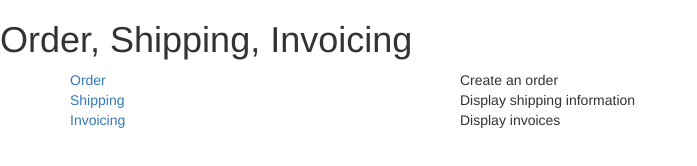
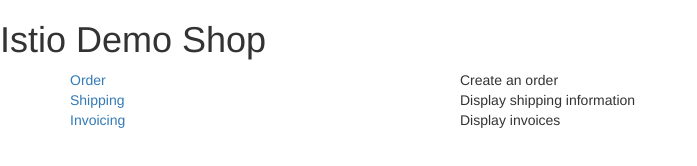
Before and after one commit to rbisoi/istio-demo-shop, a plain HTML site: page apache/index.html in a window 1280 px wide. Shown: the whole page, without its empty margins (0-697 px from the left). Drawn offline with nearby package versions, Linux system fonts and the light colour scheme.

Commit message:
Code update

```diff
--- a/apache/index.html
+++ b/apache/index.html
@@ -1,7 +1,7 @@
 <!DOCTYPE html>
 <html>
 <head>
-<title>Order, Shipping, Invoicing</title>
+<title>Istio Demo Shop</title>
 
 <link rel="stylesheet"
 	href="https://maxcdn.bootstrapcdn.com/bootstrap/3.2.0/css/bootstrap.min.css" />
@@ -14,7 +14,7 @@
 
 </head>
 <body>
-	<h1>Order, Shipping, Invoicing</h1>
+	<h1>Istio Demo Shop</h1>
 	<div class="container">
 		<div class="row">
 			<div class="col-md-4">
```
Also changed, not shown: demo-shop-shipping/src/main/resources/templates/shipmentlist.html (+1 -1 lines).
